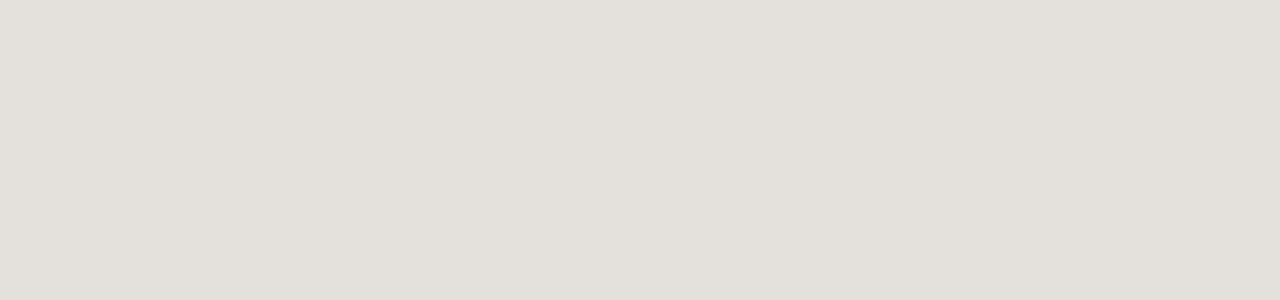
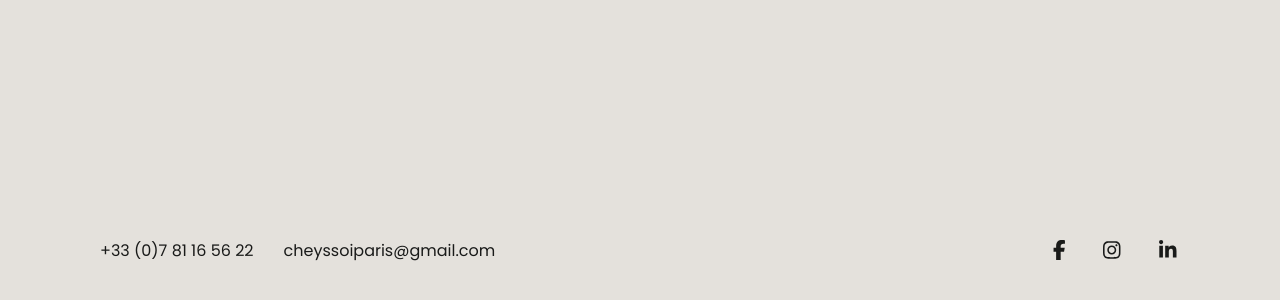
Before and after one commit to Scharlyopitz/CHEYSSOI-PARIS, a React (Vite) app: page /espacepro in a window 1280 px wide. Shown: the part 1402-1702 px from the top of the page. Before the commit the page ends 1600 px from the top, so only its background shows below. Built offline with nearby package versions, Linux system fonts and the light colour scheme.

Commit message:
Changement emplacement du composent footer

```diff
--- a/src/App.jsx
+++ b/src/App.jsx
@@ -6,6 +6,7 @@ import Loader from "./pages/Loader";
 import { useEffect, useState } from "react";
 import Lenis from "lenis";
 import Navbar from "./components/Navbar";
+import Footer from "./components/Footer";
 
 function App() {
   const [loader, setLoader] = useState(true);
@@ -55,6 +56,8 @@ function App() {
         <Route path="/espacepro" element={<EspacePro loader={loader} />} />
       </Routes>
       {loader && <Loader setLoader={setLoader} />}
+
+      <Footer />
     </>
   );
 }
--- a/src/pages/Home.jsx
+++ b/src/pages/Home.jsx
@@ -6,13 +6,12 @@ import Apropos from "../sections/Apropos";
 import DemarrerProjet from "../sections/DemarrerProjet";
 import Team from "../sections/Team";
 
-import Footer from "../components/Footer";
 import Formules from "../sections/Formules";
 import Galerie from "../sections/Galerie";
 import GotoTopButton from "../components/GotoTopButton";
 import ProgressBar from "../components/ProgressBar";
 
-import { useEffect, useRef, useState } from "react";
+import { useEffect, useState } from "react";
 
 import { AnimatePresence } from "framer-motion";
 import Projet from "./Projet";
@@ -64,7 +63,6 @@ export default function Home({ loader }) {
         <DemarrerProjet />
         <Ebook />
       </main>
-      <Footer />
     </>
   );
 }
```
